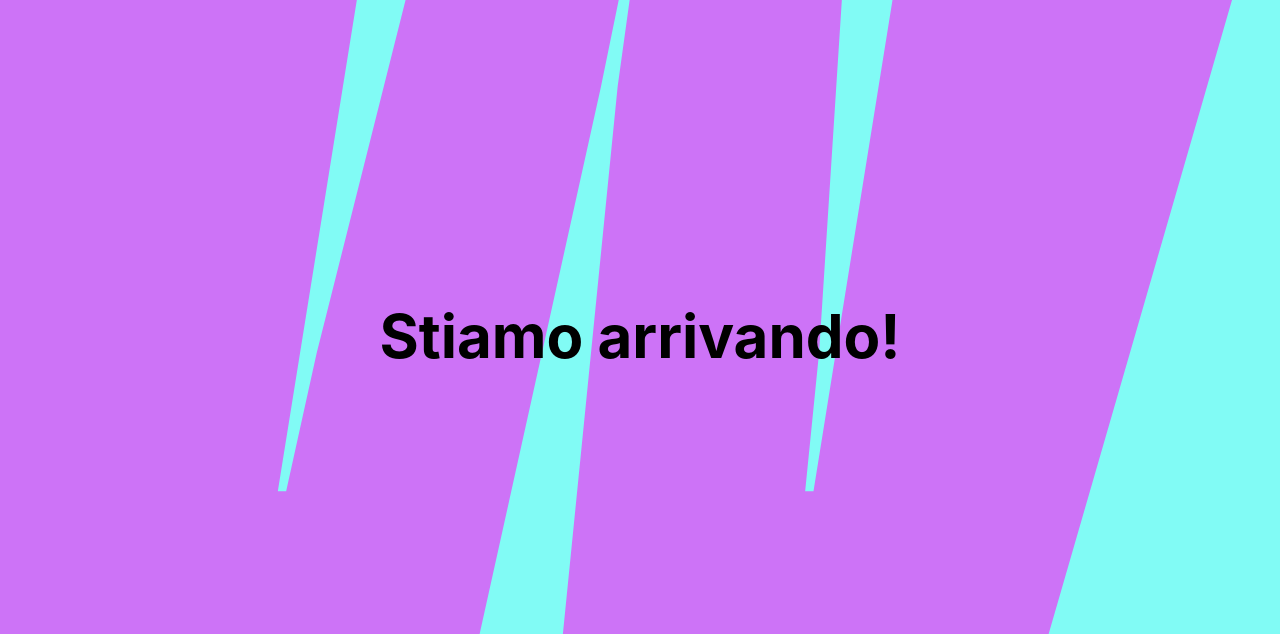
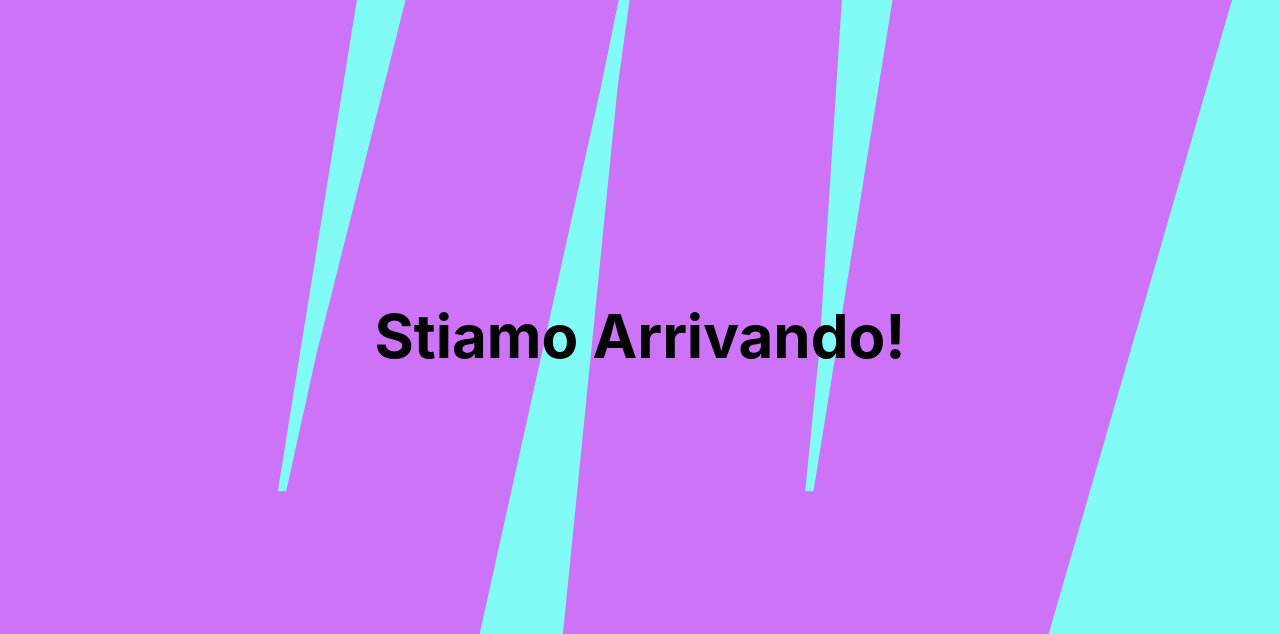
Before and after one commit to giacomoravetta/genzeroworkfest, an Astro site: page / in a window 1280 px wide. Shown: the part 166-800 px from the top of the page. Built offline with nearby package versions, Linux system fonts and the light colour scheme; Astro itself is replaced by a stand-in of ours.

Commit message:
Update index.astro

```diff
--- a/src/pages/index.astro
+++ b/src/pages/index.astro
@@ -20,7 +20,7 @@ import Background from "../components/Background.astro";
             <h1
                 class="text-black h-full flex justify-center items-center text-2xl md:text-6xl font-bold text-center"
             >
-                Stiamo arrivando!
+                Stiamo Arrivando!
             </h1>
         </div>
     </div>
```
